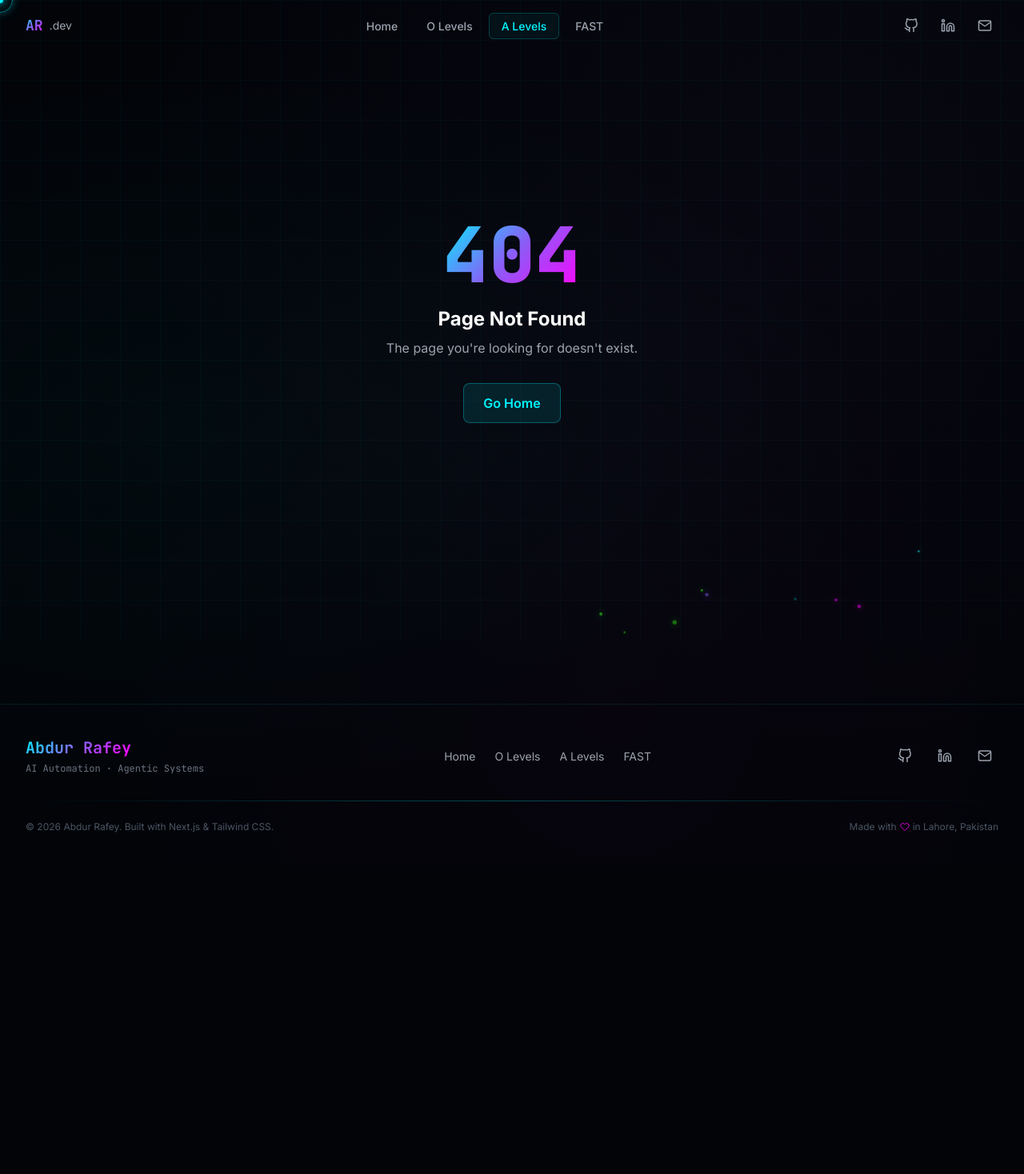
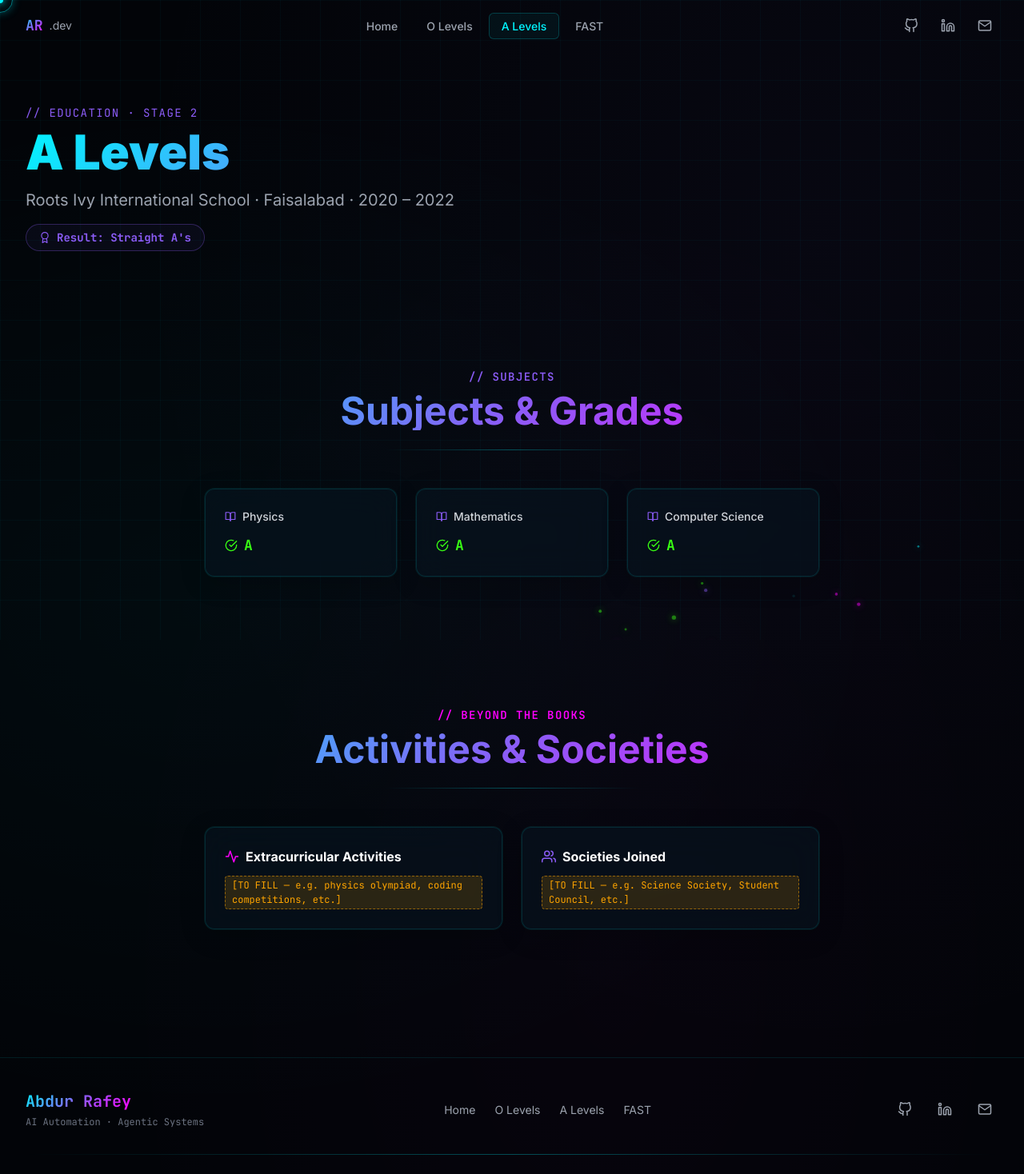
Before and after one commit to Abdur-Rafey5/abdur-rafey-portfolio, a Next.js app: page /alevels in a window 1280 px wide. Before the commit this address had no page. Shown: the top 1468 px of the page at 80% size. Before the commit the page ends 1082 px from the top, so only its background shows below. Built offline with nearby package versions, Linux system fonts and the light colour scheme.

Commit message:
feat(education): build Cambridge A Levels dedicated route

```diff
--- /dev/null
+++ b/src/app/alevels/client.tsx
@@ -0,0 +1,81 @@
+'use client';
+
+import { motion } from 'framer-motion';
+import { FiAward, FiBookOpen, FiUsers, FiActivity, FiCheckCircle } from 'react-icons/fi';
+import { Section, SectionHeading } from '@/components/Section';
+import { Card } from '@/components/Card';
+import { aLevels } from '@/data/content';
+
+export function ALevelsClient() {
+  return (
+    <>
+      {/* Hero */}
+      <section className="relative pt-32 pb-16 px-4 sm:px-6 lg:px-8 max-w-7xl mx-auto">
+        <div className="absolute top-20 right-1/4 w-96 h-96 rounded-full bg-neon-violet/4 blur-3xl pointer-events-none" />
+        <motion.div
+          initial={{ opacity: 0, y: 30 }}
+          animate={{ opacity: 1, y: 0 }}
+          transition={{ duration: 0.6 }}
+          className="relative z-10"
+        >
+          <span className="font-mono text-neon-violet text-sm tracking-widest uppercase">// education · stage 2</span>
+          <h1 className="mt-2 text-5xl sm:text-6xl font-black gradient-text leading-tight">A Levels</h1>
+          <p className="mt-4 text-gray-400 text-xl max-w-2xl">
+            {aLevels.institution} · {aLevels.location} · {aLevels.period}
+          </p>
+          <div className="mt-4 inline-flex items-center gap-2 px-4 py-1.5 rounded-full border border-neon-violet/30 bg-neon-violet/5 text-neon-violet text-sm font-bold font-mono">
+            <FiAward size={14} /> Result: {aLevels.result}
+          </div>
+        </motion.div>
+      </section>
+
+      {/* Subjects */}
+      <Section id="subjects">
+        <SectionHeading label="// subjects" title="Subjects & Grades" accent="violet" />
+        <div className="grid sm:grid-cols-3 gap-6 max-w-3xl mx-auto">
+          {aLevels.subjects.map((s, i) => (
+            <motion.div
+              key={s.subject}
+              initial={{ opacity: 0, y: 20 }}
+              whileInView={{ opacity: 1, y: 0 }}
+              viewport={{ once: true }}
+              transition={{ duration: 0.4, delay: i * 0.1 }}
+            >
+              <Card glowColor="#8b5cf6">
+                <div className="flex items-center gap-2 mb-3">
+                  <FiBookOpen className="text-neon-violet" size={14} />
+                  <p className="text-sm text-gray-300 font-medium">{s.subject}</p>
+                </div>
+                <div className="flex items-center gap-2">
+                  <FiCheckCircle className="text-neon-lime" size={16} />
+                  <span className="text-neon-lime font-bold font-mono text-lg">{s.grade}</span>
+                </div>
+              </Card>
+            </motion.div>
+          ))}
+        </div>
+      </Section>
+
+      {/* Extracurricular & Societies */}
+      <Section id="activities">
+        <SectionHeading label="// beyond the books" title="Activities & Societies" accent="magenta" />
+        <div className="grid md:grid-cols-2 gap-6 max-w-3xl mx-auto">
+          <Card glowColor="#ff00ff">
+            <div className="flex items-center gap-2 mb-3">
+              <FiActivity className="text-neon-magenta" size={18} />
+              <h3 className="font-bold text-white">Extracurricular Activities</h3>
+            </div>
+            <span className="placeholder-badge">{aLevels.extracurricular}</span>
+          </Card>
+          <Card glowColor="#8b5cf6">
+            <div className="flex items-center gap-2 mb-3">
+              <FiUsers className="text-neon-violet" size={18} />
+              <h3 className="font-bold text-white">Societies Joined</h3>
+            </div>
+            <span className="placeholder-badge">{aLevels.societies}</span>
+          </Card>
+        </div>
+      </Section>
+    </>
+  );
+}
--- /dev/null
+++ b/src/app/alevels/page.tsx
@@ -0,0 +1,11 @@
+import type { Metadata } from 'next';
+import { ALevelsClient } from './client';
+
+export const metadata: Metadata = {
+  title: 'A Levels — Abdur Rafey',
+  description: 'Cambridge A Levels at Roots Ivy, Faisalabad — Straight A\'s in Physics, Mathematics and Computer Science.',
+};
+
+export default function ALevelsPage() {
+  return <ALevelsClient />;
+}
```
